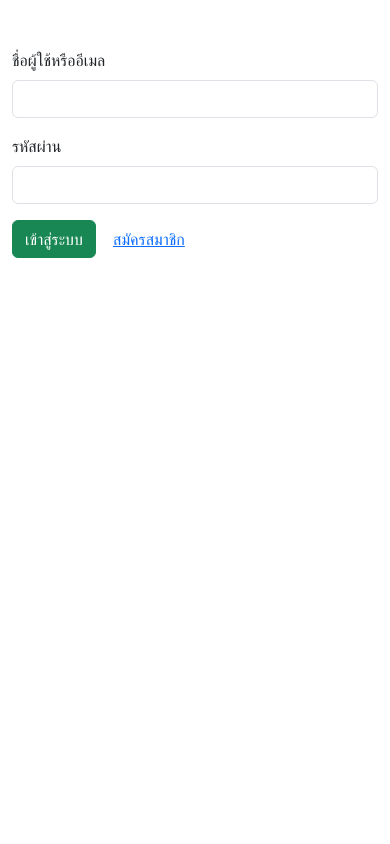
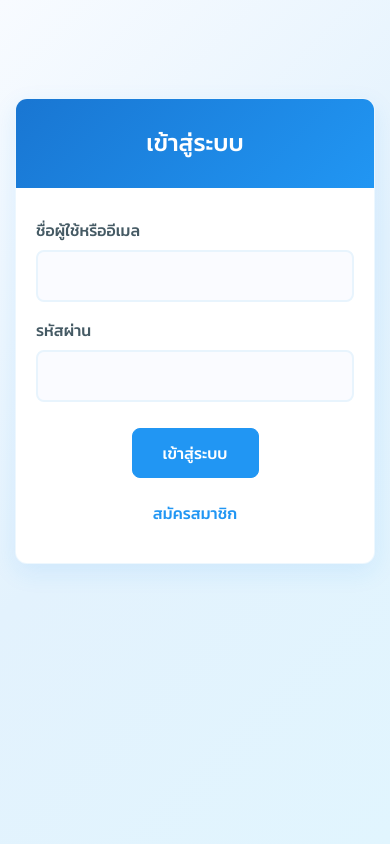
Before and after one commit to Beemmmm/WD026, a PHP site: page /0026/login.php in a window 390 px wide. Run offline with PHP 8.4, Linux system fonts and the light colour scheme.

Commit message:
upup
upup

```diff
--- a/0026/login.php
+++ b/0026/login.php
@@ -40,19 +40,183 @@
     <meta name="viewport" content="width=device-width, initial-scale=1.0">
     <title> Login </title>
     <link rel="stylesheet" href="https://cdn.jsdelivr.net/npm/bootstrap@5.3.7/dist/css/bootstrap.min.css">
+    <link href="https://fonts.googleapis.com/css2?family=Kanit:wght@300;400;500;600&display=swap" rel="stylesheet">
 
+    <style>
+        body {
+            font-family: 'Kanit', sans-serif;
+            background: linear-gradient(135deg, #f8fbff 0%, #e3f2fd 50%, #e1f5fe 100%);
+            min-height: 100vh;
+            padding-top: 50px;
+        }
+
+        .container {
+            max-width: 500px;
+        }
+
+        .login-card {
+            background: white;
+            border-radius: 12px;
+            box-shadow: 0 8px 25px rgba(33, 150, 243, 0.1);
+            border: 1px solid rgba(33, 150, 243, 0.08);
+            overflow: hidden;
+            margin-top: 30px;
+        }
+
+        .login-header {
+            background: linear-gradient(135deg, #1976d2, #2196f3);
+            color: white;
+            padding: 30px 0;
+            text-align: center;
+            margin-bottom: 0;
+        }
+
+        .login-header h3 {
+            margin: 0;
+            font-weight: 500;
+            font-size: 1.5rem;
+        }
+
+        .login-body {
+            padding: 40px 30px 30px;
+        }
+
+        .form-control {
+            border: 2px solid #e8f4fd;
+            border-radius: 8px;
+            padding: 12px 15px;
+            transition: all 0.3s ease;
+            background: #fafbff;
+        }
+
+        .form-control:focus {
+            border-color: #2196f3;
+            box-shadow: 0 0 0 0.2rem rgba(33, 150, 243, 0.15);
+            background: white;
+        }
+
+        .form-label {
+            color: #455a64;
+            font-weight: 500;
+            margin-bottom: 8px;
+        }
+
+        .btn-success {
+            background: #2196f3;
+            border-color: #2196f3;
+            padding: 12px 30px;
+            font-weight: 500;
+            border-radius: 8px;
+            transition: all 0.3s ease;
+        }
+
+        .btn-success:hover {
+            background: #1976d2;
+            border-color: #1976d2;
+            transform: translateY(-1px);
+        }
+
+        .btn-link {
+            color: #2196f3;
+            font-weight: 500;
+            text-decoration: none;
+            padding: 12px 20px;
+        }
+
+        .btn-link:hover {
+            color: #1976d2;
+        }
+
+        .alert {
+            border: none;
+            border-radius: 8px;
+            font-weight: 400;
+            margin-bottom: 0;
+        }
+
+        .alert-success {
+            background: linear-gradient(135deg, #e8f8f5, #d4edda);
+            color: #155724;
+            border-left: 4px solid #28a745;
+        }
+
+        .alert-danger {
+            background: linear-gradient(135deg, #f8e8e8, #f5c6cb);
+            color: #721c24;
+            border-left: 4px solid #dc3545;
+        }
+
+        .alert-container {
+            position: fixed;
+            top: 20px;
+            left: 50%;
+            transform: translateX(-50%);
+            z-index: 9999;
+            width: 90%;
+            max-width: 500px;
+            animation: slideDown 0.5s ease-out;
+        }
+
+        @keyframes slideDown {
+            from {
+                opacity: 0;
+                transform: translate(-50%, -30px);
+            }
+            to {
+                opacity: 1;
+                transform: translate(-50%, 0);
+            }
+        }
+
+        .form-floating-custom {
+            position: relative;
+        }
+
+        .btn-group-custom {
+            display: flex;
+            gap: 15px;
+            align-items: center;
+            justify-content: center;
+            margin-top: 10px;
+        }
+
+        @media (max-width: 768px) {
+            .container {
+                padding: 0 15px;
+            }
+
+            .login-body {
+                padding: 30px 20px 25px;
+            }
+
+            .btn-group-custom {
+                flex-direction: column;
+                gap: 10px;
+            }
+        }
+    </style>
 </head>
 <body>
 
 <?php if (isset($_GET['register']) && $_GET['register'] === 'success'): ?>
+<div class="alert-container">
     <div class="alert alert-success"> สมัครสมาชิกสำเร็จ กรุณาเข้าสู่ระบบ </div>
+</div>
 <?php endif; ?>
 
 <?php if (!empty($error)): ?>
+<div class="alert-container">
     <div class="alert alert-danger"><?= htmlspecialchars($error) ?></div>
+</div>
 <?php endif; ?>
 
 <div class="container mt-5">
+    <div class="login-card">
+        <div class="login-header">
+            <h3>เข้าสู่ระบบ</h3>
+        </div>
+
+        <div class="login-body">
             <form method="post" class="row g-3">
                 <div class="col-md-6">
                     <label for="username_or_email" class="form-label">ชื่อผู้ใช้หรืออีเมล</label>
@@ -63,12 +227,44 @@
                     <input type="password" name="password" id="password" class="form-control" required>
                 </div>
                 <div class="col-12">
+                    <div class="btn-group-custom">
                         <button type="submit" class="btn btn-success">เข้าสู่ระบบ</button>
                         <a href="register.php" class="btn btn-link">สมัครสมาชิก</a>
                     </div>
+                </div>
             </form>
+        </div>
+    </div>
 </div>
 
 <script src="https://cdn.jsdelivr.net/npm/bootstrap@5.3.7/dist/js/bootstrap.bundle.min.js"></script>
+
+<script>
+    // Auto hide alerts after 5 seconds
+    document.addEventListener('DOMContentLoaded', function() {
+        const alerts = document.querySelectorAll('.alert-container');
+        alerts.forEach(function(alert) {
+            setTimeout(function() {
+                alert.style.opacity = '0';
+                alert.style.transform = 'translate(-50%, -30px)';
+                setTimeout(function() {
+                    alert.remove();
+                }, 300);
+            }, 5000);
+        });
+    });
+
+    // Add subtle hover effects
+    document.querySelectorAll('.form-control').forEach(function(input) {
+        input.addEventListener('focus', function() {
+            this.style.transform = 'scale(1.02)';
+        });
+
+        input.addEventListener('blur', function() {
+            this.style.transform = 'scale(1)';
+        });
+    });
+</script>
+
 </body>
 </html>
```
Lines whose indentation alone changed are shown as unchanged.
